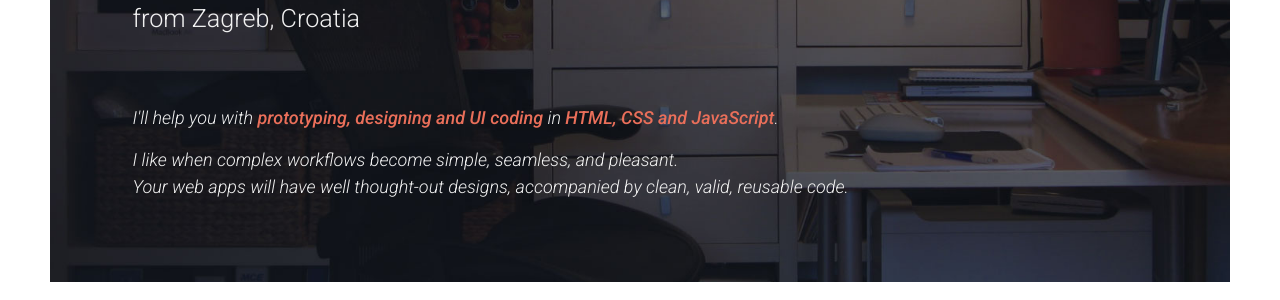
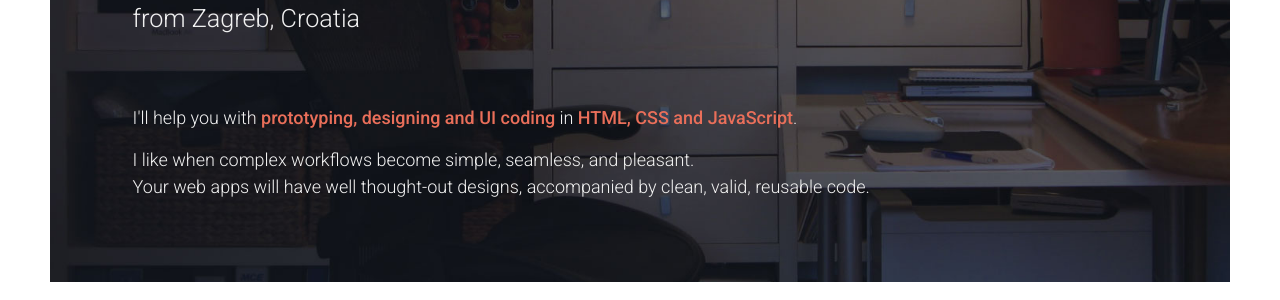
Before and after one commit to Ejla/ejla.github.io, a Jekyll site: the page built from index.html, in a window 1280 px wide. Shown: the part 225-525 px from the top of the page. Built offline with Jekyll 4.4.1, drawn with Linux system fonts in a browser that asks for light colours; nearby versions of some CDN libraries.

Commit message:
remove italic from hero

```diff
--- a/_sass/_modules.scss
+++ b/_sass/_modules.scss
@@ -31,7 +31,6 @@
     }
     p {
       margin: 7% 0 0 0;
-      font-style: italic;
       em {
         font-weight: 500;
         color: $accentLight;
```
Also changed, not shown: 2 other files.
